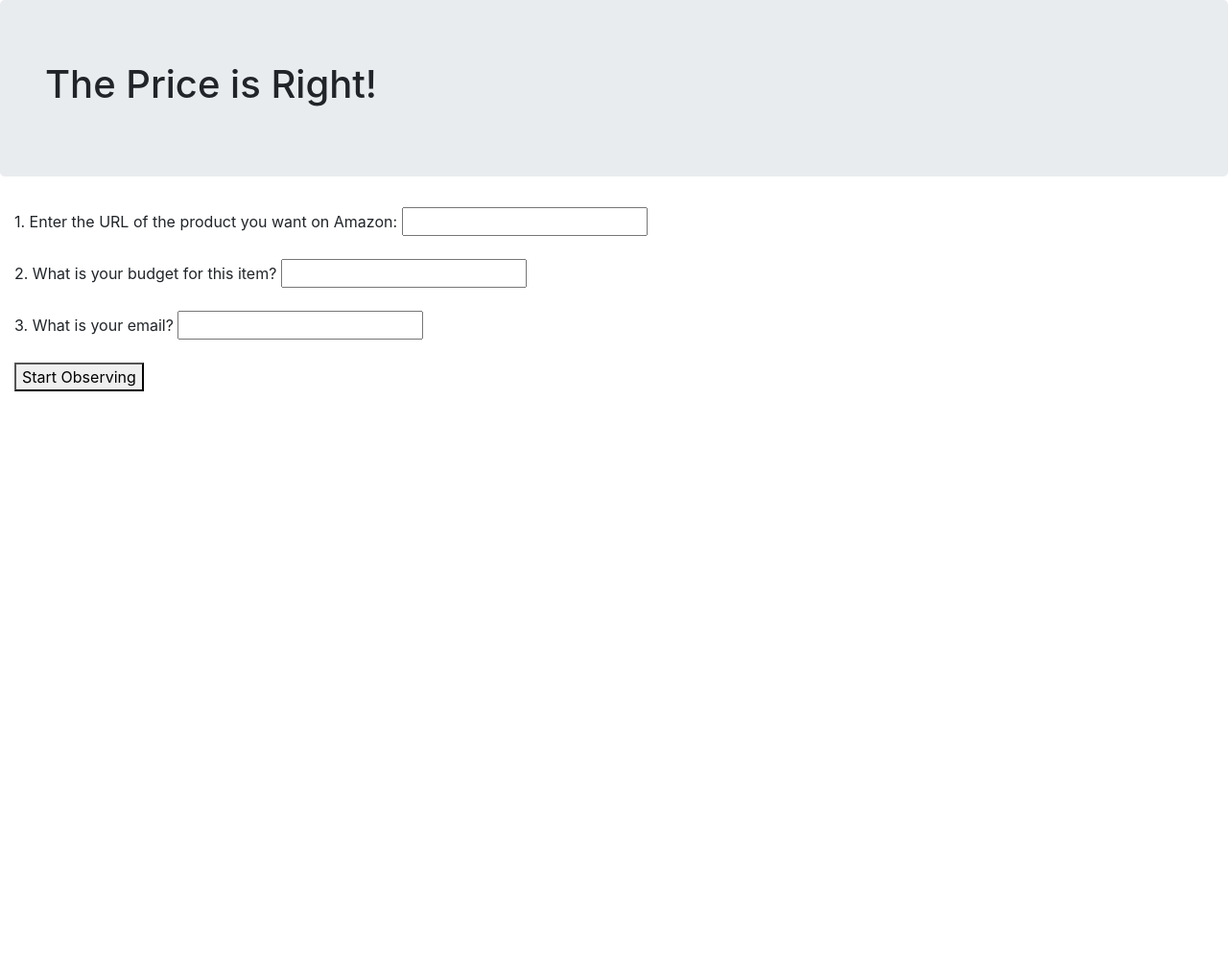
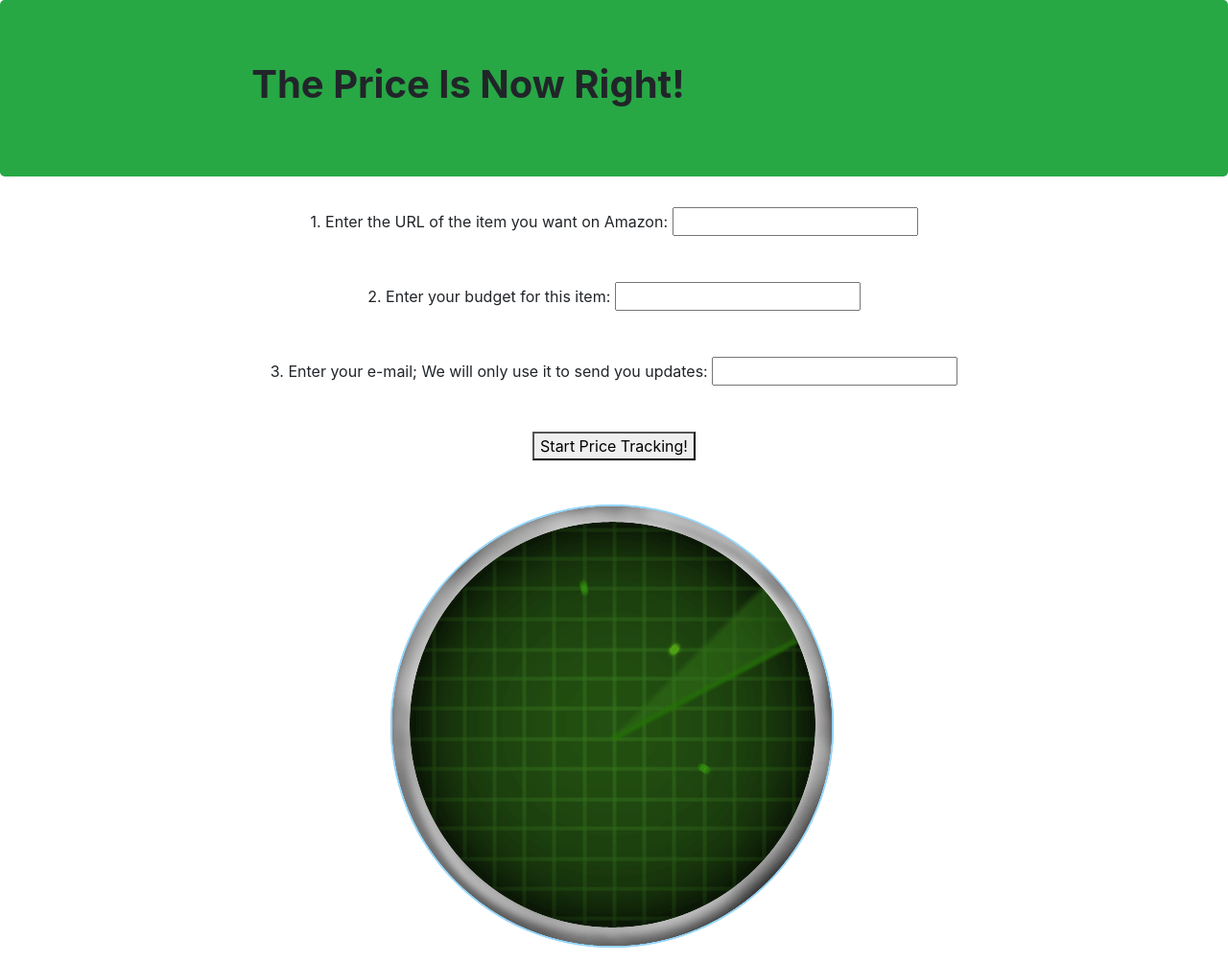
Before and after one commit to scott-sum/The_Price_Is_Now_Right, a Flask app: page / in a window 1280 px wide. Shown: the whole page at 96% size. Before the commit the page ends 408 px from the top, so only its background shows below. Run offline with Flask 2, Linux system fonts and the light colour scheme; some libraries are stand-ins or nearby versions.

Commit message:
css customization

```diff
--- a/app.py
+++ b/app.py
@@ -2,7 +2,7 @@ import requests
 from flask import Flask, render_template, request, redirect, url_for
 from flask_sqlalchemy import SQLAlchemy
 from bs4 import BeautifulSoup
-import smtplib #mail protocol allows sending of email
+import smtplib # mail protocol allows sending of email
 import time
 
 app = Flask(__name__)
@@ -40,8 +40,8 @@ def send_mail(address, link):
 
     server.login('scotttnsum@gmail.com', 'cpmhhoretmxmajmk')
 
-    subject = 'Price fell down!'
-    body = f'Check the amazon link {link}'
+    subject = 'Price fell down! The price is now right!'
+    body = f'Check the amazon link! {link}'
 
     msg = f"Subject: {subject}\n\n{body}"
 
--- a/style.css
+++ b/style.css
@@ -0,0 +1,8 @@
+body {
+    text-align:center;
+}
+
+html, body {
+    height: 100%;
+    width: 100%;
+}
--- a/templates/index.html
+++ b/templates/index.html
@@ -3,7 +3,7 @@
     <head>
         <meta charset="utf-8">
         <meta http-equiv="X-UA-Compatible" content="IE=edge">
-        <title>The Price is Right!</title>
+        <title>The Price Is Now Right!</title>
         <meta name="description" content="">
         <meta name="viewport" content="width=device-width, initial-scale=1">
         <link rel="stylesheet" href="style.css">
@@ -11,32 +11,34 @@
 	    <script src="https://ajax.googleapis.com/ajax/libs/jquery/3.3.1/jquery.min.js"></script>
 	    <script src="https://cdnjs.cloudflare.com/ajax/libs/popper.js/1.12.9/umd/popper.min.js"></script>
         <script src="https://maxcdn.bootstrapcdn.com/bootstrap/4.0.0/js/bootstrap.min.js"></script>
+        <link href="/C:\Coding\Side Projects\web_scraping\amazon/favicon.ico" rel="icon" type="image/x-icon" />
 
     </head>
     <body>
-        <div class="container-fluid">
-            <div class="row jumbotron">
+        <div class="container-fluid text-center">
+            <div class="row jumbotron bg-success">
                 <div class="col-xs-12 col-sm-12 col-md-9 col-lg-9 cl-xl-10">
-                    <h1 class="head_title">The Price is Right!</h1>
+                    <h1 class="head_title"><strong>The Price Is Now Right!</strong></h1>
                 </div>
             </div>
         </div>
-        <div class="container-fluid">
+        <div class="container-fluid text-center">
             <form method="POST" onsubmit="change()">
-                1. Enter the URL of the product you want on Amazon:
-                <input type="text" class="input" name="product"><br><br>
-                2. What is your budget for this item?
-                <input type="text" class="input" name="budget"><br><br>
-                3. What is your email?
-                <input type="text" class="input" name="email"><br><br>
-                <button type="submit" id="enter">Start Observing</button>
+                1. Enter the URL of the item you want on Amazon:
+                <input type="text" class="input" name="product"><br><br><br>
+                2. Enter your budget for this item:
+                <input type="text" class="input" name="budget"><br><br><br>
+                3. Enter your e-mail; We will only use it to send you updates:
+                <input type="text" class="input" name="email"><br><br><br>
+                <button type="submit" id="enter">Start Price Tracking!</button>
+            </form>
+            <br>
+            <img class="tracker" src="../images/tracker.gif">
+        </div>
 
-            </form>
-
-        </div>
     <script>
         function change() {
-           alert("Observing...\nWe will send you an email once the price goes down!");
+           alert("Price Tracking in Progress...\nWe will send you an email once the price goes down!");
         }
     </script>
     </body>
```
Also changed, not shown: scraper.py (deleted, +0 -57 lines), favicon.ico (added), images/tracker.gif (added).
